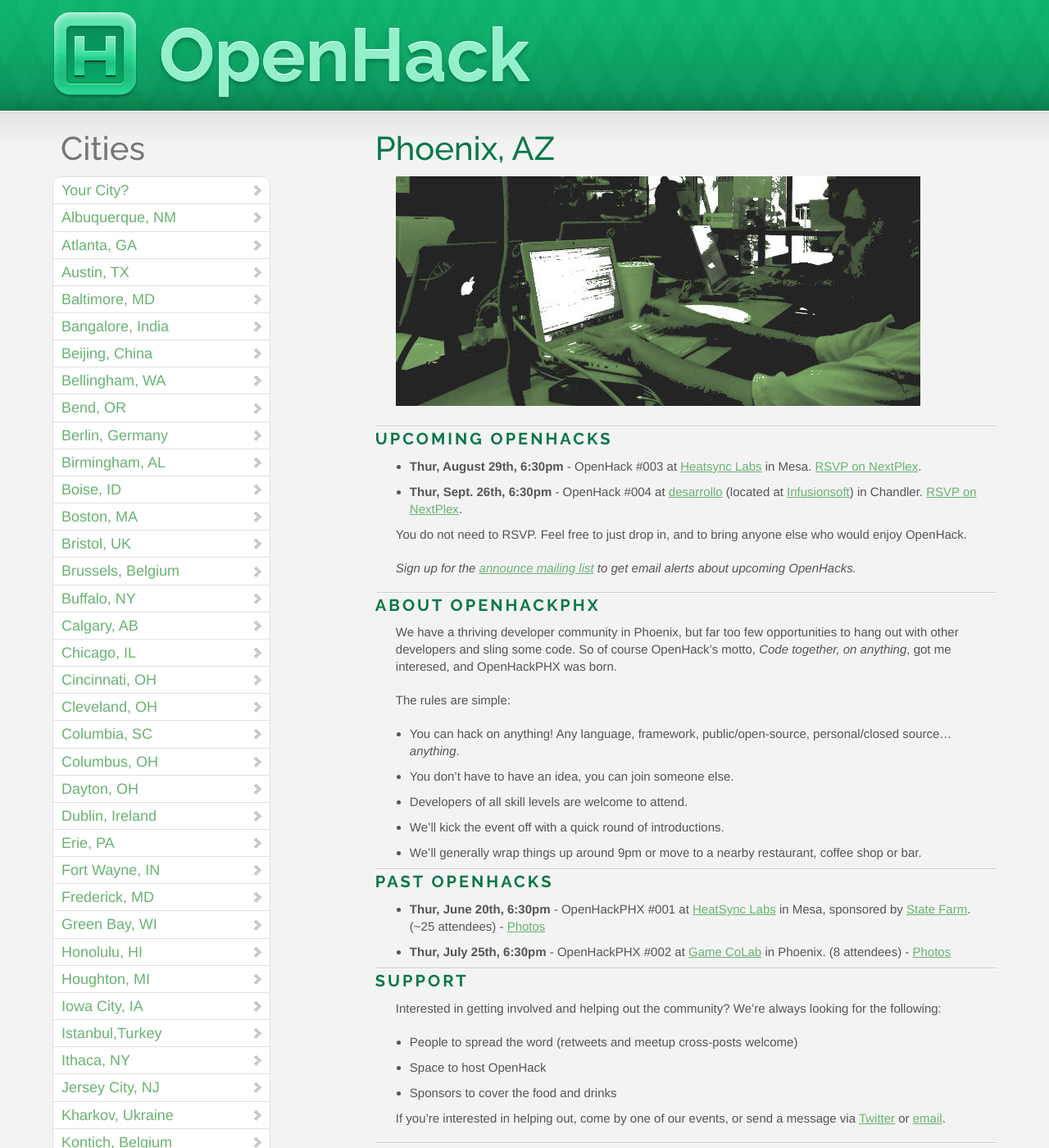
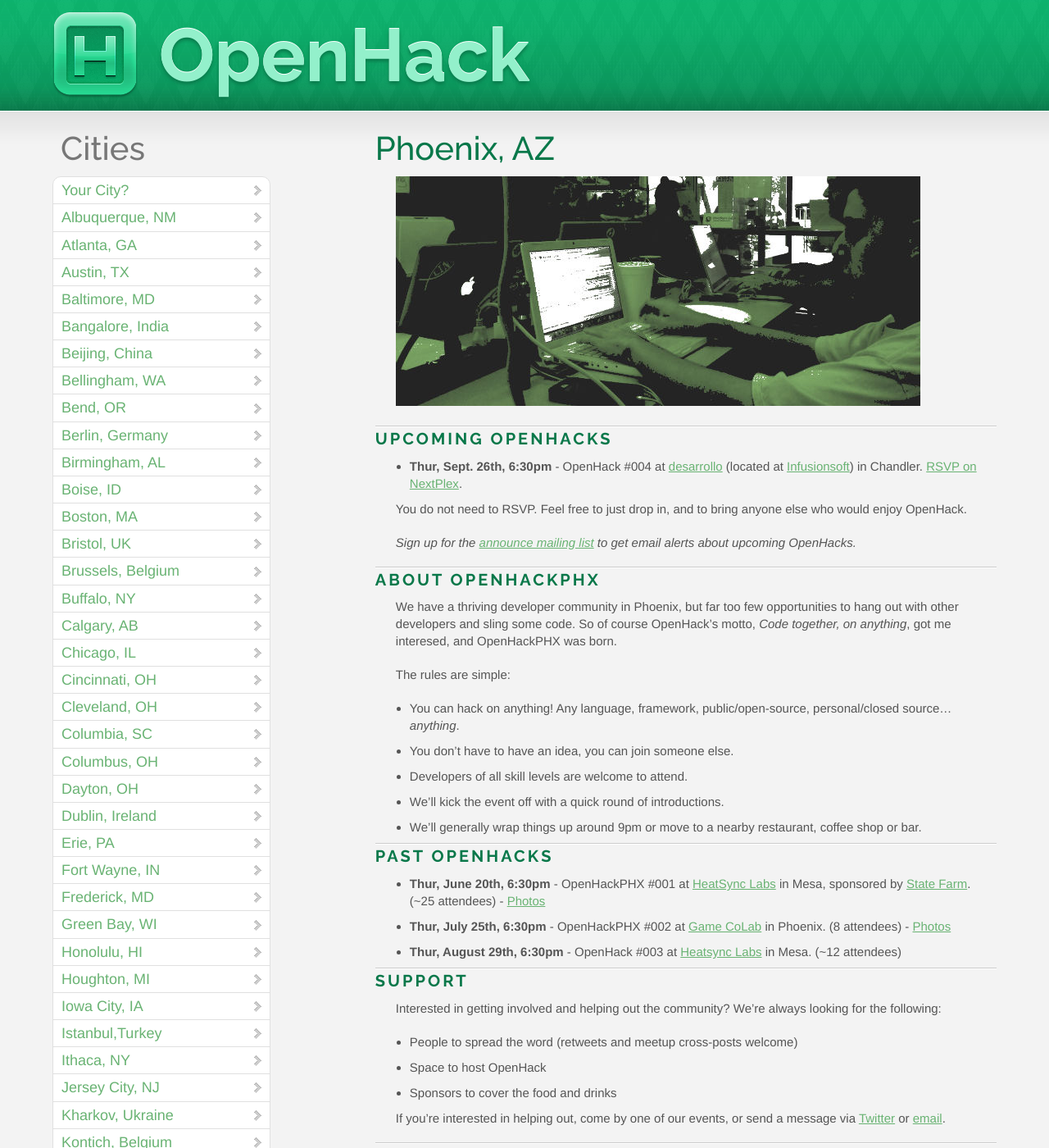
Before and after one commit to OpenHack/openhack.github.com, a Jekyll site: the page built from phoenix/index.markdown, in a window 1280 px wide and 1400 px high. Shown: the whole window at 82% size. Built offline with Jekyll 4.4.1, drawn with Linux system fonts in a browser that asks for light colours; nearby versions of some CDN libraries; Markdown is read by kramdown in place of the engine named in the settings; comment, search, counter and statistics services are not loaded; some of the changed lines change nothing that is shown.

Commit message:
move 003 to past events

```diff
--- a/phoenix/index.markdown
+++ b/phoenix/index.markdown
@@ -9,7 +9,6 @@
 
 ### Upcoming OpenHacks
 
-- **Thur, August 29th, 6:30pm** - OpenHack #003 at [Heatsync Labs](http://www.heatsynclabs.org/) in Mesa. [RSVP on NextPlex](http://nextplex.com/phoenix-az/calendar/events/8959-openhack-003).
 - **Thur, Sept. 26th, 6:30pm** - OpenHack #004 at [desarrollo](http://i04545.wix.com/desarrollo#!about-us/cx7b) (located at [Infusionsoft](http://www.infusionsoft.com/contact)) in Chandler. [RSVP on NextPlex](http://nextplex.com/phoenix-az/calendar/events/9366-openhack-004).
 
 You do not need to RSVP. Feel free to just drop in, and to bring anyone else who would enjoy OpenHack.
@@ -32,6 +31,7 @@
 
 - **Thur, June 20th, 6:30pm** - OpenHackPHX #001 at [HeatSync Labs](http://www.heatsynclabs.org/) in Mesa, sponsored by [State Farm](https://www.statefarm.com/). (~25 attendees) - [Photos](http://www.flickr.com/photos/openhackphx/sets/72157634262712091/)
 - **Thur, July 25th, 6:30pm** - OpenHackPHX #002 at [Game CoLab](http://gamecolab.org/) in Phoenix. (8 attendees) - [Photos](http://www.flickr.com/photos/openhackphx/sets/72157634799048653/)
+- **Thur, August 29th, 6:30pm** - OpenHack #003 at [Heatsync Labs](http://www.heatsynclabs.org/) in Mesa. (~12 attendees)
 
 ### Support
 
```
